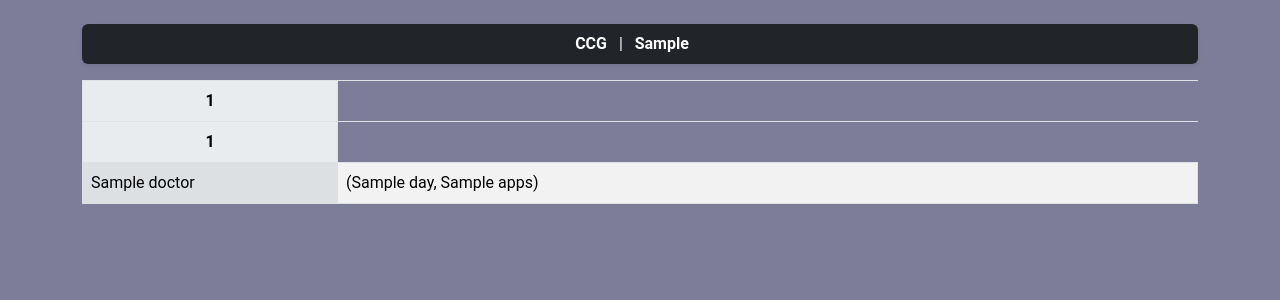
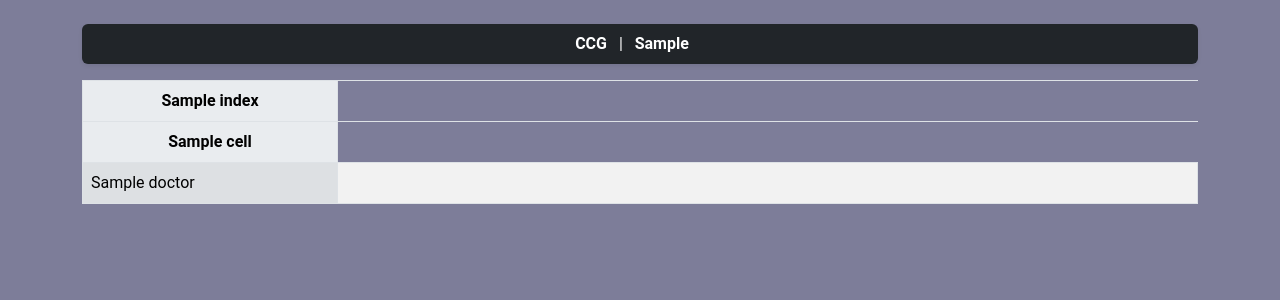
Before and after one commit to dmfadul/planejaMed2, a Django app: template shifts/templates/shifts/table.html in a window 1280 px wide. Shown: the part 57-357 px from the top of the page. Run offline with Django 5.2, Linux system fonts and the light colour scheme; data comes from the database, SQL or seed files in the repository; tables that the repository leaves empty hold one stand-in row (values such as "Sample post"); the template is opened without the code that fills it: values that come from a table or form of the project are taken from there, most other values are stand-ins (such as "Sample title", 1, 10 or a date in 2020); some libraries are stand-ins or nearby versions.

Commit message:
changed headers into dicts

```diff
--- a/shifts/templates/shifts/table.html
+++ b/shifts/templates/shifts/table.html
@@ -10,13 +10,13 @@
         <table class="table table-bordered table-striped">
             <thead class="bg-light">
                 <tr>
-                    {% for day in header1 %}
-                        <th {% if forloop.first %}id="corner1" class="first-col corner"{% else %}class="normal-col header"{% endif %}>{{ day }}</th>
+                    {% for cell in header1 %}
+                        <th id="{{ cell.cellID }}" {% if forloop.first %}class="first-col corner"{% else %}class="normal-col header"{% endif %}>{{ cell.label }}</th>
                     {% endfor %}
                 </tr>
                 <tr>
-                    {% for index in header2 %}
-                        <th {% if forloop.first %}id="corner2" class="first-col corner"{% else %}class="normal-col header"{% endif %}>{{ index }}</th>
+                    {% for cell in header2 %}
+                        <th id="{{ cell.cellID }}" {% if forloop.first %}class="first-col corner"{% else %}class="normal-col header"{% endif %}>{{ cell.label }}</th>
                     {% endfor %}
                 </tr>
             </thead>
@@ -29,8 +29,8 @@
                         </a>
                     </td>
 
-                    {% for shift in doctor.shifts %}
-                        <td id="cell-{{doctor.crm}}-{{forloop.counter}}" class="normal-col cell-col">{{ shift }}</td>
+                    {% for cell in header1|slice:"1:" %}
+                        <td id="cell-{{ doctor.crm }}-{{ cell.cellID }}" class="normal-col cell-col"></td>
                     {% endfor %}
                 </tr>
                 {% endfor %}
```
Also changed, not shown: shifts/models/shift.py (+14 -2 lines).
